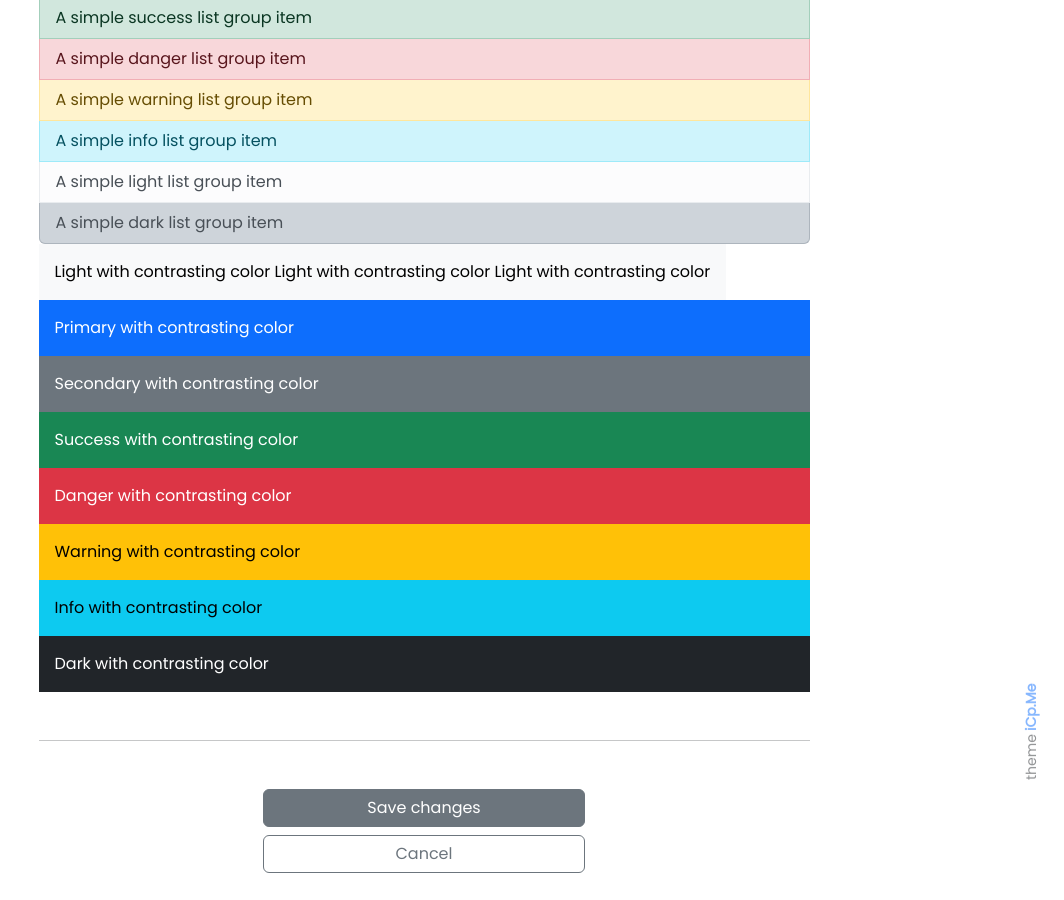
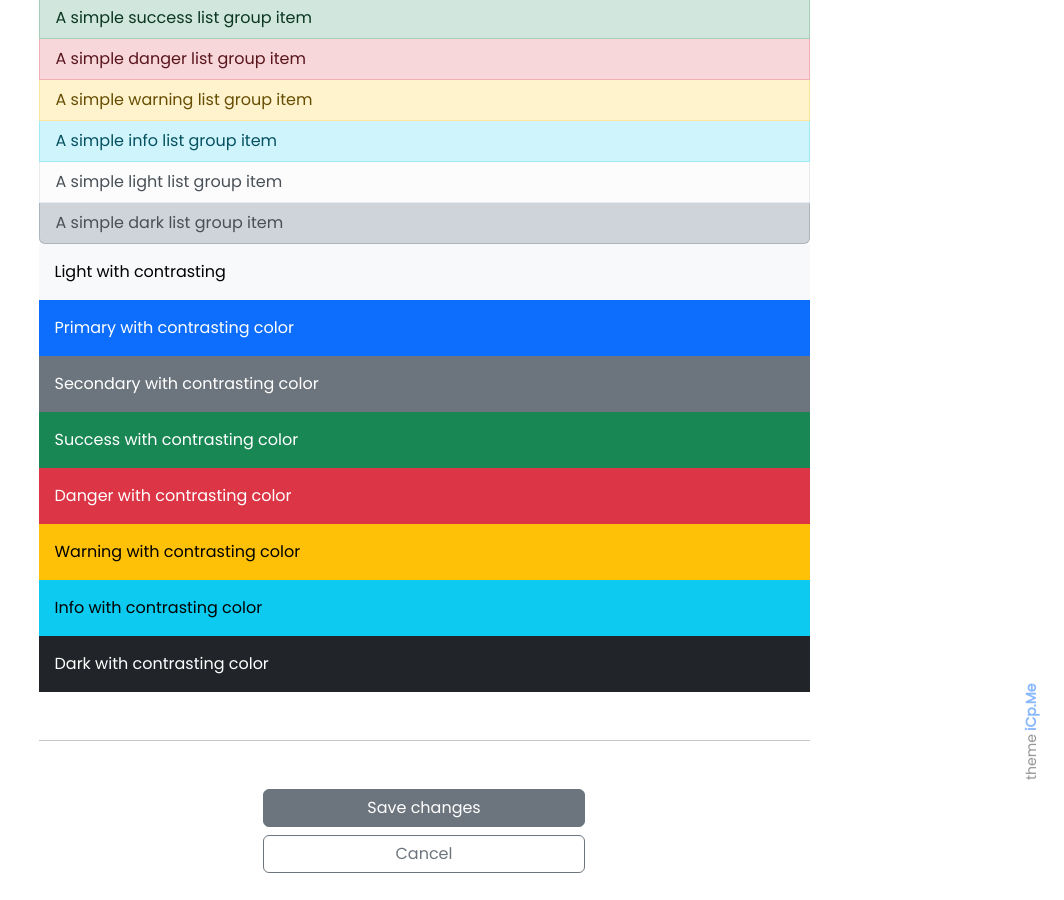
Before and after one commit to WorkSpacesPro/icp, a Jekyll site: the page built from pages/docs.md, in a window 1280 px wide and 900 px high, scrolled down 1793 px. Shown: the whole window, without its empty margins (216-1280 px from the left). Built offline with Jekyll 4.4.1, drawn with Linux system fonts in a browser that asks for light colours; emoji names are drawn with the system emoji font.

Commit message:
Update docs.md

```diff
--- a/pages/docs.md
+++ b/pages/docs.md
@@ -87,7 +87,7 @@ GitHub</a>
   <a href="#" class="list-group-item list-group-item-action list-group-item-dark">A simple dark list group item</a>
 </div>
 <!-- text-bg-primary p-3 -->
-<a class="text-bg-light p-3" href="#">Light with contrasting color Light with contrasting color Light with contrasting color </a>
+<div class="text-bg-light p-3">Light with contrasting</div>
 <div class="text-bg-primary p-3">Primary with contrasting color</div>
 <div class="text-bg-secondary p-3">Secondary with contrasting color</div>
 <div class="text-bg-success p-3">Success with contrasting color</div>
```
